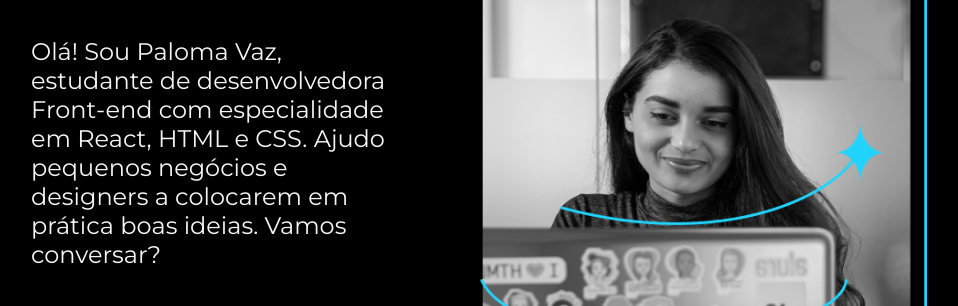
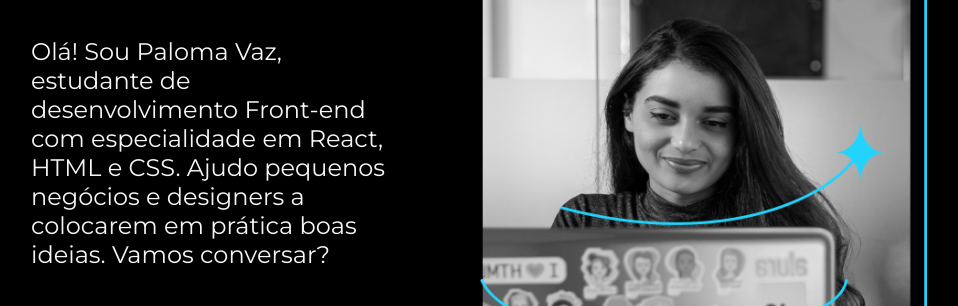
Before and after one commit to PalomaVaz/Portfolio-Final, a plain HTML site: page index.html in a window 1280 px wide. Shown: the part 392-698 px from the top of the page, without its empty margins (161-1119 px from the left). Drawn offline with nearby package versions, Linux system fonts and the light colour scheme.

Commit message:
Update index.html

```diff
--- a/index.html
+++ b/index.html
@@ -21,7 +21,7 @@
             <h1 class="apresentacao__conteudo__titulo">Eleve seu negócio digital a outro nível<strong
             class="titulo-destaque"> com um Front-end de qualidade!
             </strong></h1>
-            <p class="apresentacao__conteudo__texto">Olá! Sou Paloma Vaz, estudante de desenvolvedora
+            <p class="apresentacao__conteudo__texto">Olá! Sou Paloma Vaz, estudante de desenvolvimento
             Front-end com especialidade em React, HTML e
             CSS. Ajudo pequenos negócios e designers a
             colocarem em prática boas ideias. Vamos
```
